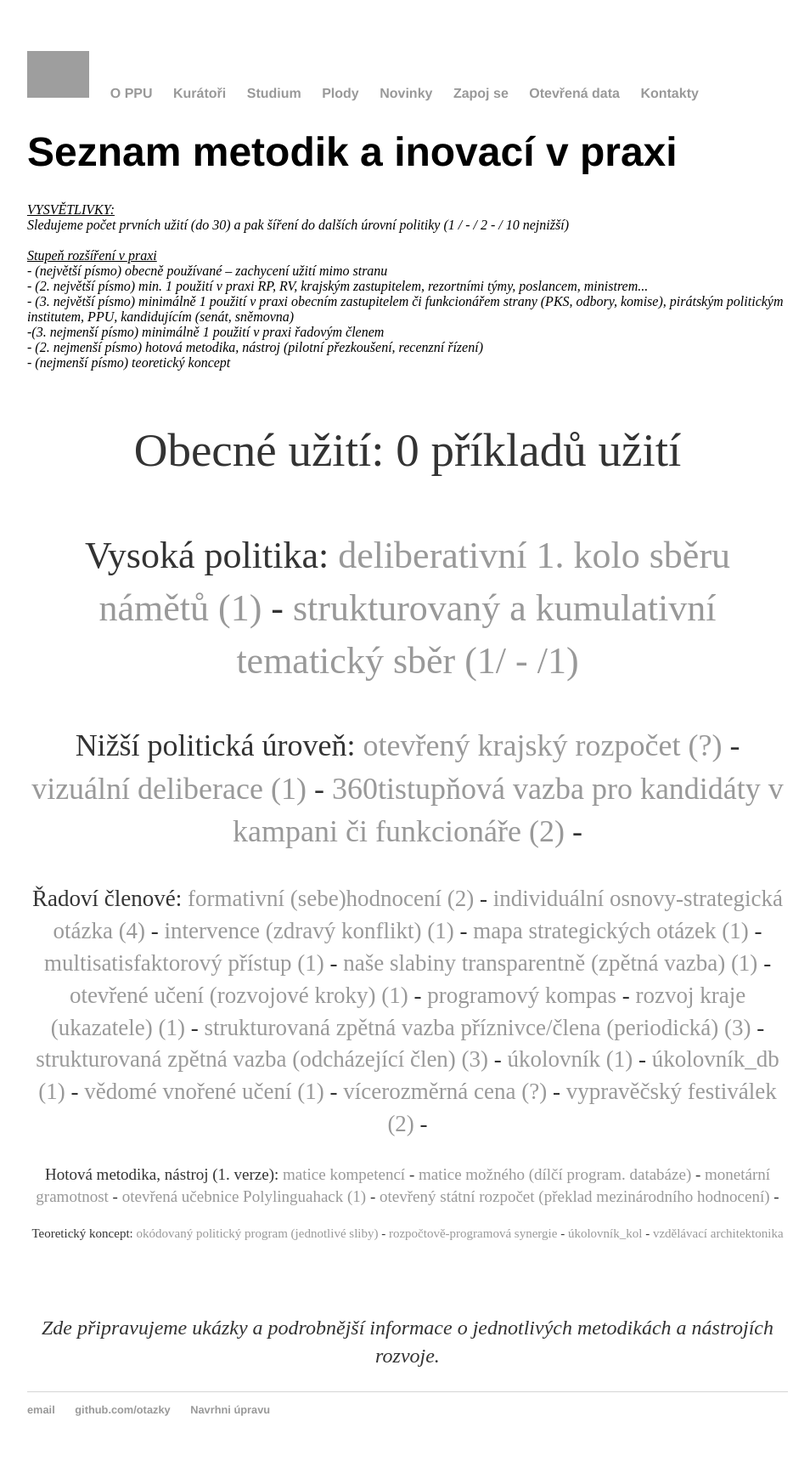
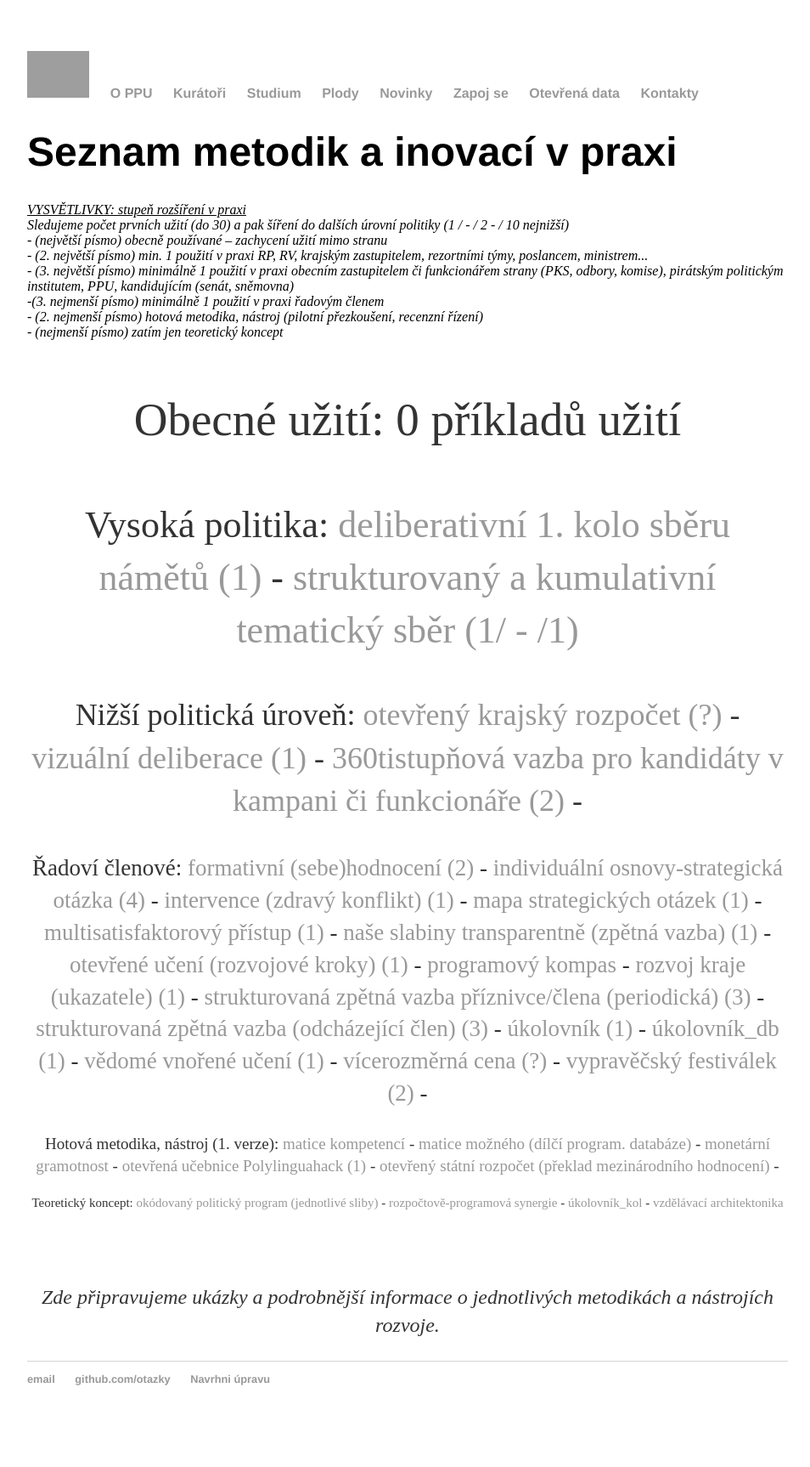
Before and after one commit to otazky/otazky.github.io, a Jekyll site: the page built from plody/index.html, in a window 1280 px wide. Shown: the whole page at 85% size, without its empty margins (160-1114 px from the left). Built offline with Jekyll 4.4.1, drawn with Linux system fonts in a browser that asks for light colours; after the commit the page ends 1690 px from its top, so only the background shows below that; grey boxes are pictures that could not be loaded.

Commit message:
Úprava vysvětlivek

```diff
--- a/plody/index.html
+++ b/plody/index.html
@@ -6,18 +6,16 @@ title: Seznam metodik a inovací v praxi
 <h1>{{ page.title }}</h1>
 
 <i>
-<u>VYSVĚTLIVKY: </u><br>
-Sledujeme počet prvních užití (do 30) a pak šíření do dalších úrovní politiky (1 / - / 2 - / 10 nejnižší) <br><br>
+<u>VYSVĚTLIVKY: stupeň rozšíření v praxi</u><br>
+Sledujeme počet prvních užití (do 30) a pak šíření do dalších úrovní politiky (1 / - / 2 - / 10 nejnižší) <br>
 
-
-<u>Stupeň rozšíření v praxi</u><br>
 - (největší písmo) obecně používané – zachycení užití mimo stranu <br>
 - (2. největší písmo) min. 1 použití v praxi RP, RV, krajským zastupitelem, rezortními týmy, poslancem, ministrem...<br>
 - (3. největší písmo) minimálně 1 použití v praxi obecním zastupitelem či funkcionářem strany (PKS, odbory, komise),
     pirátským politickým institutem, PPU, kandidujícím (senát, sněmovna)<br>
     -(3. nejmenší písmo) minimálně 1 použití v praxi řadovým členem<br>
 - (2. nejmenší písmo) hotová metodika, nástroj (pilotní přezkoušení, recenzní řízení)<br>
-- (nejmenší písmo) teoretický koncept
+- (nejmenší písmo) zatím jen teoretický koncept
 </i>
 <br>
 
```
